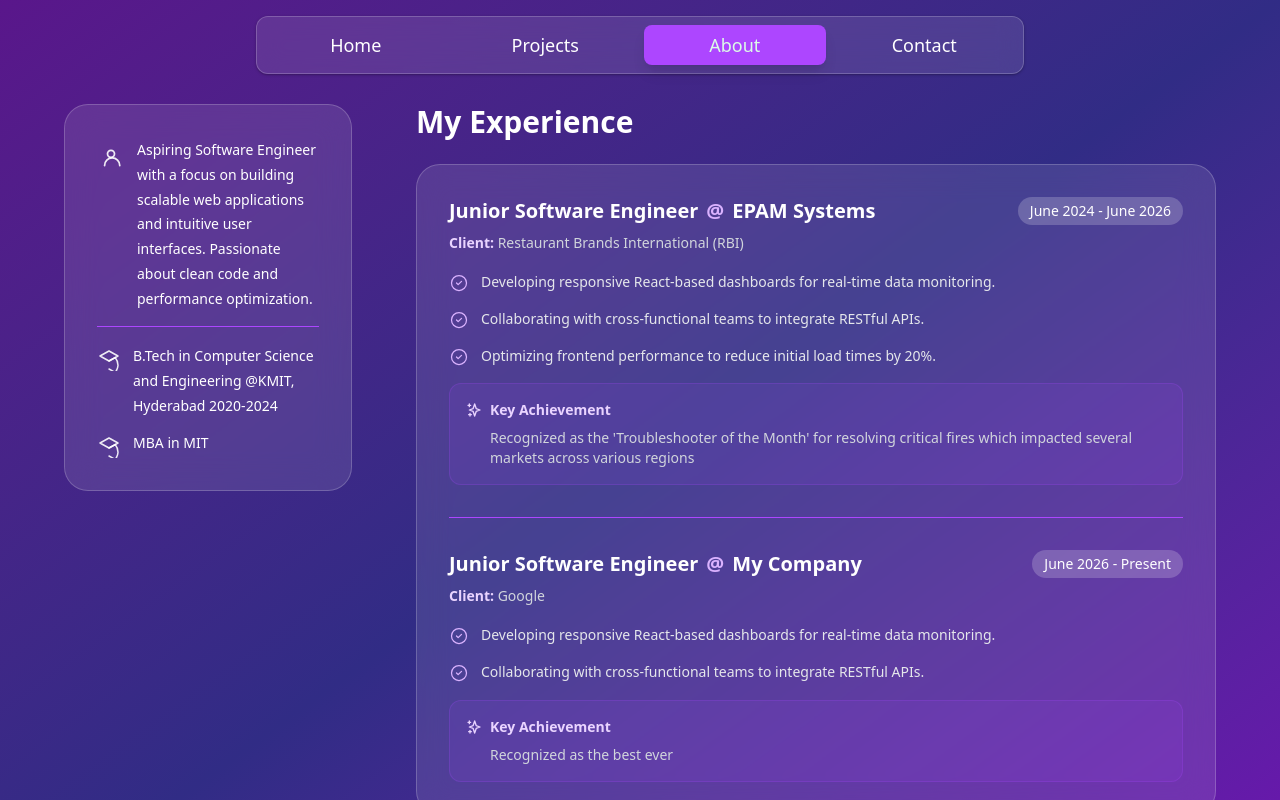
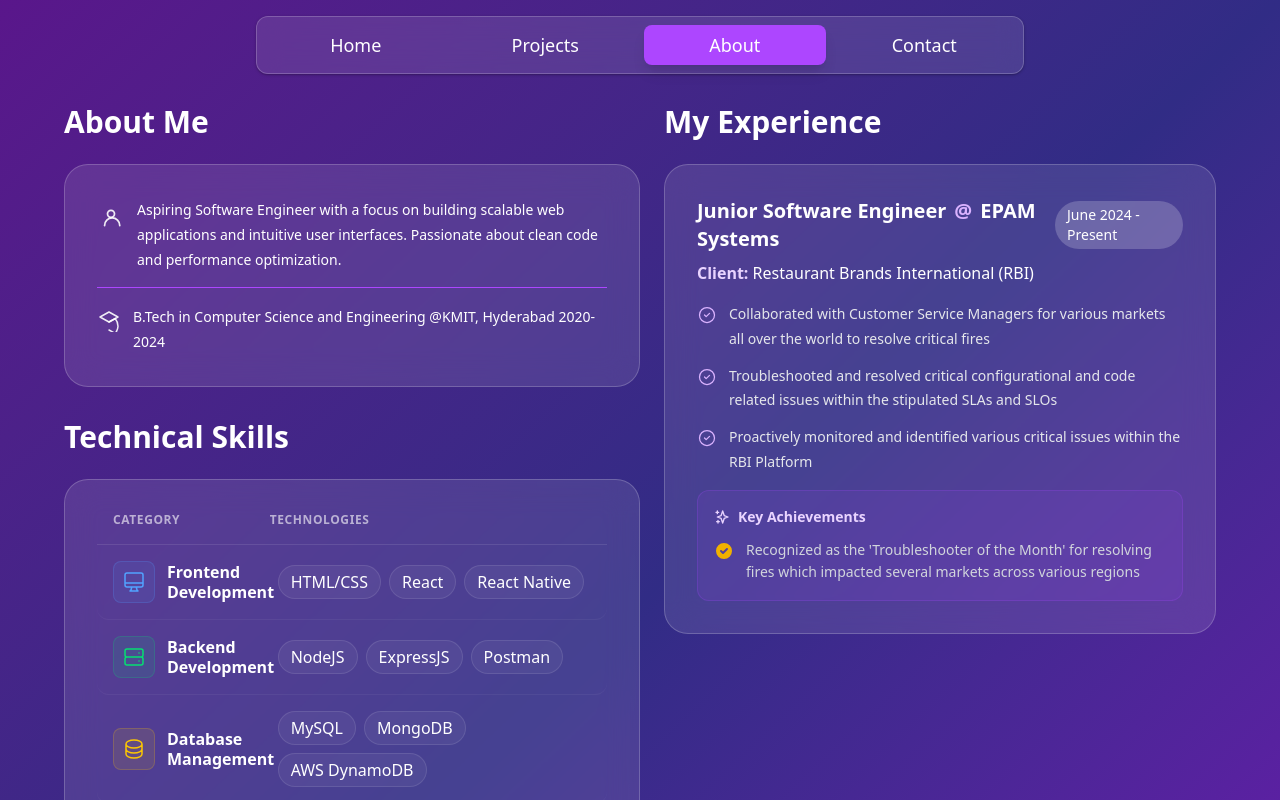
Before and after one commit to K-Sourabh-Srivatsa/portfolio, a React (Vite) app: page /about in a window 1280 px wide. Shown: the top 800 px of the page. Built offline with nearby package versions, Linux system fonts and the light colour scheme.

Commit message:
Version 0.9 - Finalized: Data also done

```diff
--- a/src/components/heroSection.jsx
+++ b/src/components/heroSection.jsx
@@ -13,15 +13,17 @@ const HeroSection = () => {
             I am a <span className="font-bold text-red-100">{myTitle}</span>
           </h2>
           <h4 className="mb-4 font-bold text-yellow-200">@{myCompany}</h4>
-          <p className="text-base sm:text-lg text-white/70 leading-relaxed mb-8">
+          <p className="text-base sm:text-lg text-white/70 leading-relaxed">
             {myBio}
           </p>
-          <button
+          {/* Add the Resume Download here */}
+          {/* <button
             aria-label="Check out hero"
             className="bg-purple-500 hover:bg-purple-400 px-6 sm:px-8 py-2 sm:py-3 rounded-2xl font-semibold transition-all shadow-lg text-sm sm:text-base"
           >
             Check Out
-          </button>
+          </button> */}
+          {/* add mb-8 into the above p tag when you implement the resume download button */}
         </div>
         {/* Decorative Light Refraction */}
         <div className="hidden sm:block absolute -top-24 -right-24 w-72 sm:w-96 h-72 sm:h-96 bg-purple-500/20 blur-[100px] rounded-full"></div>
--- a/src/components/myBioSection.jsx
+++ b/src/components/myBioSection.jsx
@@ -4,6 +4,7 @@ const MyBioSection = () => {
   return (
     <>
       <div className="container">
+        <h1 className="text-2xl sm:text-3xl font-bold mb-6">About Me</h1>
         <section className="w-full bg-white/10 backdrop-blur-lg rounded-3xl p-6 md:p-8 border border-white/20 mb-8 relative overflow-hidden">
           <div className="relative z-10">
             <ul className="list-none pl-0 space-y-4 text-white break-words">
@@ -65,7 +66,7 @@ const MyBioSection = () => {
                           </svg>
                         </div>
                         <div className="flex-1 min-w-0">
-                          <span className="text-sm leading-relaxed">{deg}</span>
+                          <span className="text-sm leading-relaxed text-white">{deg}</span>
                         </div>
                       </div>
                     ))
--- a/src/components/myExp.jsx
+++ b/src/components/myExp.jsx
@@ -28,7 +28,7 @@ const MyExp = () => {
                       </span>
                     </div>
                     {exp.myCompanyClients && (
-                      <p className="text-sm text-gray-300">
+                      <p className="text-white">
                         <span className="font-semibold text-purple-200">
                           Client:
                         </span>{" "}
@@ -84,13 +84,27 @@ const MyExp = () => {
                             d="M5 3v4M3 5h4M6 17v4m-2-2h4m5-16l2.286 6.857L21 12l-5.714 2.143L13 21l-2.286-6.857L5 12l5.714-2.143L13 3z"
                           />
                         </svg>
-                        Key Achievement
+                        Key Achievements
                       </h3>
-                      {exp.myAchievements.map((ach, idx) => (
-                        <p key={idx} className="text-sm text-gray-300 pl-6">
-                          {ach}
-                        </p>
-                      ))}
+                      <ul className="space-y-3 mt-3">
+                        {exp.myAchievements.map((ach, idx) => (
+                          <li key={idx} className="flex items-start gap-3">
+                            <div className="shrink-0 mt-0.5">
+                              <svg
+                                xmlns="http://www.w3.org/2000/svg"
+                                className="w-5 h-5 text-yellow-500"
+                                viewBox="0 0 20 20"
+                                fill="currentColor"
+                              >
+                                <path fillRule="evenodd" d="M10 18a8 8 0 100-16 8 8 0 000 16zm3.707-9.293a1 1 0 00-1.414-1.414L9 10.586 7.707 9.293a1 1 0 00-1.414 1.414l2 2a1 1 0 001.414 0l4-4z" clipRule="evenodd" />
+                              </svg>
+                            </div>
+                            <span className="text-sm text-gray-300 leading-relaxed">
+                              {ach}
+                            </span>
+                          </li>
+                        ))}
+                      </ul>
                     </div>
                   )}
                 </div>
--- a/src/components/navbar.jsx
+++ b/src/components/navbar.jsx
@@ -22,7 +22,7 @@ const Navbar = () => {
                   className={({ isActive }) =>
                     `flex-1 text-center px-2 sm:px-3 py-1 sm:py-1.5 rounded-lg transition-all text-base sm:text-lg ${
                       isActive
-                        ? "bg-purple-500 shadow-lg text-green-100"
+                        ? "bg-purple-500 shadow-lg"
                         : "hover:bg-white/10 text-white"
                     }`
                   }
--- a/src/components/projectCard.jsx
+++ b/src/components/projectCard.jsx
@@ -2,7 +2,10 @@ import React from "react";
 
 const ProjectCard = ({ image, title, description, techStack, checkoutPath }) => {
   return (
-    <div className="bg-white/5 backdrop-blur-md border border-white/10 rounded-3xl p-6 flex flex-col h-full hover:border-white/30 transition-all group">
+    <div
+      className="bg-white/5 backdrop-blur-md border border-white/10 rounded-3xl p-6 flex flex-col h-full hover:bg-white/10 hover:border-white/40 hover:-translate-y-2 hover:shadow-[0_20px_50px_rgba(139,92,246,0.15)] transition-all duration-500 group cursor-pointer"
+      onClick={() => window.open(checkoutPath, "_blank")}
+    >
       {/* Project Image */}
       <div className="bg-purple-950/40 rounded-2xl h-40 md:h-48 mb-6 overflow-hidden border border-white/5">
         <img
@@ -25,7 +28,10 @@ const ProjectCard = ({ image, title, description, techStack, checkoutPath }) =>
 
       <button
         aria-label={`Check out ${checkoutPath}`}
-        onClick={() => window.open(checkoutPath, "_blank")}
+        onClick={(e) => {
+          e.stopPropagation();
+          window.open(checkoutPath, "_blank");
+        }}
         className="w-full bg-purple-500/80 hover:bg-purple-500 py-2 sm:py-3 rounded-2xl font-medium transition-all text-sm sm:text-base focus:outline-none focus:ring-2 focus:ring-purple-300"
       >
         Check Out
--- a/src/components/projectsSection.jsx
+++ b/src/components/projectsSection.jsx
@@ -1,3 +1,4 @@
+import { Link } from "react-router-dom";
 import homeData from "../pages/homePage/home.json";
 import ProjectCard from "./projectCard";
 
@@ -13,7 +14,20 @@ const ProjectsSection = () => {
   return (
     <>
       <section className="w-full">
-        <h3 className="text-2xl sm:text-3xl font-bold mb-6">Projects</h3>
+        <Link to="/projects" className="inline-block group mb-6">
+          <h3 className="text-2xl sm:text-3xl font-bold transition-all duration-300 group-hover:text-purple-400 flex items-center gap-2">
+            Projects
+            <svg
+              xmlns="http://www.w3.org/2000/svg"
+              className="w-6 h-6 opacity-0 -translate-x-2 transition-all duration-300 group-hover:opacity-100 group-hover:translate-x-0"
+              fill="none"
+              viewBox="0 0 24 24"
+              stroke="currentColor"
+            >
+              <path strokeLinecap="round" strokeLinejoin="round" strokeWidth={2} d="M14 5l7 7m0 0l-7 7m7-7H3" />
+            </svg>
+          </h3>
+        </Link>
         <div className="grid grid-cols-1 md:grid-cols-2 lg:grid-cols-4 gap-4 sm:gap-6">
           {projects.map((project) => (
             <ProjectCard
--- /dev/null
+++ b/src/components/skillsSection.jsx
@@ -0,0 +1,136 @@
+import MyBioData from "../pages/aboutPage/about.json";
+
+const MySkills = () => {
+  // Mapping categories to icons and specific colors
+  const categoryConfig = {
+    "Frontend Development": {
+      color: "text-blue-400",
+      bgColor: "bg-blue-400/10",
+      borderColor: "border-blue-400/20",
+      icon: (
+        <svg xmlns="http://www.w3.org/2000/svg" className="w-6 h-6" fill="none" viewBox="0 0 24 24" stroke="currentColor">
+          <path strokeLinecap="round" strokeLinejoin="round" strokeWidth={1.5} d="M9.75 17L9 20l-1 1h8l-1-1-.75-3M3 13h18M5 17h14a2 2 0 002-2V5a2 2 0 00-2-2H5a2 2 0 00-2 2v10a2 2 0 002 2z" />
+        </svg>
+      ),
+    },
+    "Backend Development": {
+      color: "text-green-400",
+      bgColor: "bg-green-400/10",
+      borderColor: "border-green-400/20",
+      icon: (
+        <svg xmlns="http://www.w3.org/2000/svg" className="w-6 h-6" fill="none" viewBox="0 0 24 24" stroke="currentColor">
+          <path strokeLinecap="round" strokeLinejoin="round" strokeWidth={1.5} d="M5 12h14M5 12a2 2 0 01-2-2V6a2 2 0 012-2h14a2 2 0 012 2v4a2 2 0 01-2 2M5 12a2 2 0 00-2 2v4a2 2 0 002 2h14a2 2 0 002-2v-4a2 2 0 00-2-2m-2-4h.01M17 16h.01" />
+        </svg>
+      ),
+    },
+    "Database Management": {
+      color: "text-yellow-400",
+      bgColor: "bg-yellow-400/10",
+      borderColor: "border-yellow-400/20",
+      icon: (
+        <svg xmlns="http://www.w3.org/2000/svg" className="w-6 h-6" fill="none" viewBox="0 0 24 24" stroke="currentColor">
+          <path strokeLinecap="round" strokeLinejoin="round" strokeWidth={1.5} d="M4 7v10c0 2.21 3.582 4 8 4s8-1.79 8-4V7M4 7c0 2.21 3.582 4 8 4s8-1.79 8-4M4 7c0-2.21 3.582-4 8-4s8 1.79 8 4m0 5c0 2.21-3.582 4-8 4s-8-1.79-8-4" />
+        </svg>
+      ),
+    },
+    "Cloud Infrastructure (AWS)": {
+      color: "text-orange-400",
+      bgColor: "bg-orange-400/10",
+      borderColor: "border-orange-400/20",
+      icon: (
+        <svg xmlns="http://www.w3.org/2000/svg" className="w-6 h-6" fill="none" viewBox="0 0 24 24" stroke="currentColor">
+          <path strokeLinecap="round" strokeLinejoin="round" strokeWidth={1.5} d="M3 15a4 4 0 004 4h9a5 5 0 10-.1-9.999 5.002 5.002 0 10-9.78 2.096A4.001 4.001 0 003 15z" />
+        </svg>
+      ),
+    },
+    "Monitoring & Analytics": {
+      color: "text-pink-400",
+      bgColor: "bg-pink-400/10",
+      borderColor: "border-pink-400/20",
+      icon: (
+        <svg xmlns="http://www.w3.org/2000/svg" className="w-6 h-6" fill="none" viewBox="0 0 24 24" stroke="currentColor">
+          <path strokeLinecap="round" strokeLinejoin="round" strokeWidth={1.5} d="M9 19v-6a2 2 0 00-2-2H5a2 2 0 00-2 2v6a2 2 0 002 2h2a2 2 0 002-2zm0 0V9a2 2 0 012-2h2a2 2 0 012 2v10m-6 0a2 2 0 002 2h2a2 2 0 002-2m0 0V5a2 2 0 012-2h2a2 2 0 012 2v14a2 2 0 01-2 2h-2a2 2 0 01-2-2z" />
+        </svg>
+      ),
+    },
+    "Customer Engagement & CMS": {
+      color: "text-red-400",
+      bgColor: "bg-red-400/10",
+      borderColor: "border-red-400/20",
+      icon: (
+        <svg xmlns="http://www.w3.org/2000/svg" className="w-6 h-6" fill="none" viewBox="0 0 24 24" stroke="currentColor">
+          <path strokeLinecap="round" strokeLinejoin="round" strokeWidth={1.5} d="M17 20h5v-2a3 3 0 00-5.356-1.857M17 20H7m10 0v-2c0-.656-.126-1.283-.356-1.857M7 20H2v-2a3 3 0 015.356-1.857M7 20v-2c0-.656.126-1.283.356-1.857m0 0a5.002 5.002 0 019.288 0M15 7a3 3 0 11-6 0 3 3 0 016 0zm6 3a2 2 0 11-4 0 2 2 0 014 0zM7 10a2 2 0 11-4 0 2 2 0 014 0z" />
+        </svg>
+      ),
+    },
+  };
+
+  // Fallback config if category name doesn't match
+  const defaultConfig = {
+    color: "text-gray-300",
+    bgColor: "bg-gray-500/10",
+    borderColor: "border-gray-500/20",
+    icon: (
+      <svg xmlns="http://www.w3.org/2000/svg" className="w-6 h-6" fill="none" viewBox="0 0 24 24" stroke="currentColor">
+        <path strokeLinecap="round" strokeLinejoin="round" strokeWidth={1.5} d="M13 10V3L4 14h7v7l9-11h-7z" />
+      </svg>
+    ),
+  };
+
+  return (
+    <div className="container mt-8">
+      <h1 className="text-2xl sm:text-3xl font-bold mb-6">Technical Skills</h1>
+      <section className="w-full bg-white/10 backdrop-blur-lg rounded-3xl p-6 md:p-8 border border-white/20 mb-8 relative overflow-hidden">
+        {/* Table Header - Only visible on medium screens and up */}
+        <div className="hidden md:grid md:grid-cols-12 gap-2 pb-4 border-b border-white/10 text-white/60 font-semibold uppercase text-xs tracking-wider">
+          <div className="col-span-4 pl-4">Category</div>
+          <div className="col-span-8">Technologies</div>
+        </div>
+
+        <div className="space-y-4 md:space-y-0 text-white">
+          {MyBioData.mySkills.map((skill, index) => {
+            const config = categoryConfig[skill.category] || defaultConfig;
+
+            return (
+              <div
+                key={index}
+                className={`
+                  flex flex-col md:grid md:grid-cols-12 md:gap-4
+                  p-4 rounded-xl transition-all duration-300
+                  hover:bg-white/5
+                  ${index !== MyBioData.mySkills.length - 1 ? "md:border-b md:border-white/5" : ""}
+                `}
+              >
+                {/* Category Column */}
+                <div className="col-span-4 flex items-center gap-3 mb-3 md:mb-0">
+                  <div className={`p-2 rounded-lg ${config.bgColor} ${config.color} border ${config.borderColor} shrink-0`}>
+                    {config.icon}
+                  </div>
+                  <h3 className="font-bold text-lg md:text-base leading-tight">
+                    {skill.category}
+                  </h3>
+                </div>
+
+                {/* Technologies Column */}
+                <div className="col-span-8 flex items-center">
+                  <div className="flex flex-wrap gap-2">
+                    {skill.technologies.split(',').map((tech, idx) => (
+                      <span
+                        key={idx}
+                        className="px-3 py-1 bg-white/5 rounded-full text-white border border-white/10 transition-colors cursor-default"
+                      >
+                        {tech.trim()}
+                      </span>
+                    ))}
+                  </div>
+                </div>
+              </div>
+            );
+          })}
+        </div>
+      </section>
+    </div>
+  );
+};
+
+export default MySkills;
--- a/src/pages/aboutPage/about.json
+++ b/src/pages/aboutPage/about.json
@@ -1,37 +1,48 @@
 {
   "myBio": "Aspiring Software Engineer with a focus on building scalable web applications and intuitive user interfaces. Passionate about clean code and performance optimization.",
   "myDegree": [
-    "B.Tech in Computer Science and Engineering @KMIT, Hyderabad 2020-2024",
-    "MBA in MIT"
+    "B.Tech in Computer Science and Engineering @KMIT, Hyderabad 2020-2024"
+  ],
+  "mySkills": [
+    {
+      "category": "Frontend Development",
+      "technologies": "HTML/CSS, React, React Native"
+    },
+    {
+      "category": "Backend Development",
+      "technologies": "NodeJS, ExpressJS, Postman"
+    },
+    {
+      "category": "Database Management",
+      "technologies": "MySQL, MongoDB, AWS DynamoDB"
+    },
+    {
+      "category": "Cloud Infrastructure (AWS)",
+      "technologies": "IAM, S3, Lambda"
+    },
+    {
+      "category": "Monitoring & Analytics",
+      "technologies": "Datadog, Amplitude"
+    },
+    {
+      "category": "Customer Engagement & CMS",
+      "technologies": "Braze, Sanity IO"
+    }
   ],
   "myExperience": [
     {
       "myCompanyIndex": 1,
       "myCompanyName": "EPAM Systems",
       "myCompanyRole": "Junior Software Engineer",
-      "myCompanyDuration": "June 2024 - June 2026",
+      "myCompanyDuration": "June 2024 - Present",
       "myCompanyClients": "Restaurant Brands International (RBI)",
       "myWork": [
-        "Developing responsive React-based dashboards for real-time data monitoring.",
-        "Collaborating with cross-functional teams to integrate RESTful APIs.",
-        "Optimizing frontend performance to reduce initial load times by 20%."
+        "Collaborated with Customer Service Managers for various markets all over the world to resolve critical fires",
+        "Troubleshooted and resolved critical configurational and code related issues within the stipulated SLAs and SLOs",
+        "Proactively monitored and identified various critical issues within the RBI Platform"
       ],
       "myAchievements": [
-        "Recognized as the 'Troubleshooter of the Month' for resolving critical fires which impacted several markets across various regions"
-      ]
-    },
-    {
-      "myCompanyIndex": 1,
-      "myCompanyName": "My Company",
-      "myCompanyRole": "Junior Software Engineer",
-      "myCompanyDuration": "June 2026 - Present",
-      "myCompanyClients": "Google",
-      "myWork": [
-        "Developing responsive React-based dashboards for real-time data monitoring.",
-        "Collaborating with cross-functional teams to integrate RESTful APIs."
-      ],
-      "myAchievements": [
-        "Recognized as the best ever"
+        "Recognized as the 'Troubleshooter of the Month' for resolving fires which impacted several markets across various regions"
       ]
     }
   ]
--- a/src/pages/aboutPage/about.jsx
+++ b/src/pages/aboutPage/about.jsx
@@ -1,14 +1,16 @@
 import MyBioSection from "../../components/myBioSection";
 import MyExp from "../../components/myExp";
+import MySkills from "../../components/skillsSection";
 
 const About = () => {
   return (
     <>
       <div className="mt-6 py-4">
-        <div className="flex flex-col lg:flex-row gap-4 lg:gap-16 items-start">
+        <div className="flex flex-col lg:flex-row gap-2 lg:gap-6 items-start">
           {/* Left pane myBio, myDegree */}
-          <div className="w-auto lg:w-[25%]">
+          <div className="w-auto lg:w-[50%]">
             <MyBioSection />
+            <MySkills />
           </div>
           <div className="w-auto lg:flex-1">
             <MyExp />
--- a/src/pages/homePage/home.json
+++ b/src/pages/homePage/home.json
@@ -8,7 +8,7 @@
       "propertyIndex": 1,
       "projectTitle": "Mineral Processing Technology Image Analytics",
       "projectImage": "../images/Mineral Processing Technology.png",
-      "projectDescription": "The Mineral Particle Analysis System automates digital image processing to calculate geometric metrics to provide critical insights into particle size, elongation, spatial distribution, and contour characteristics.",
+      "projectDescription": "The Mineral Particle Analysis System uses automated image processing to calculate particle size, shape, and spatial distribution.",
       "projectCheckoutPath": "https://github.com/K-Sourabh-Srivatsa/Mineral-Processing-Technology---Image-Analytics",
       "projectTechStack": "Python 3.11.6, OpenCV, NumPy, Pillow, Rembg"
     },
--- a/src/pages/projectsPage/projects.json
+++ b/src/pages/projectsPage/projects.json
@@ -4,7 +4,7 @@
             "propertyIndex": 1,
             "projectTitle": "Mineral Processing Technology Image Analytics",
             "projectImage": "../../images/Mineral Processing Technology.png",
-            "projectDescription": "The Mineral Particle Analysis System automates digital image processing to calculate geometric metrics to provide critical insights into particle size, elongation, spatial distribution, and contour characteristics.",
+            "projectDescription": "The Mineral Particle Analysis System uses automated image processing to calculate particle size, shape, and spatial distribution.",
             "projectCheckoutPath": "https://github.com/K-Sourabh-Srivatsa/Mineral-Processing-Technology---Image-Analytics",
             "projectTechStack": "Python 3.11.6, OpenCV, NumPy, Pillow, Rembg"
         },
--- a/src/pages/projectsPage/projects.jsx
+++ b/src/pages/projectsPage/projects.jsx
@@ -12,8 +12,7 @@ const Projects = () => {
   };
 
   return (
-    <div className="container mx-auto px-4 py-8">
-      <h1 className="text-3xl md:text-4xl font-bold mb-8 text-center">My Projects</h1>
+    <div className="container mt-6 py-4">
       <div className="grid grid-cols-1 md:grid-cols-2 lg:grid-cols-4 gap-6">
         {projects.map((project) => (
           <div key={project.propertyIndex} className="h-full">
```
